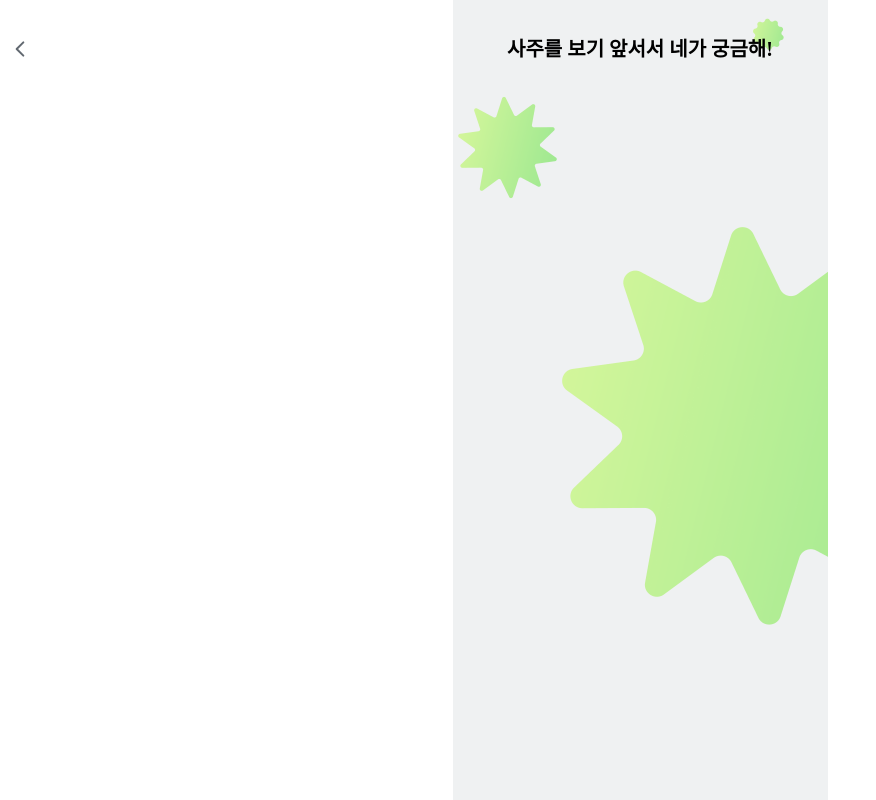
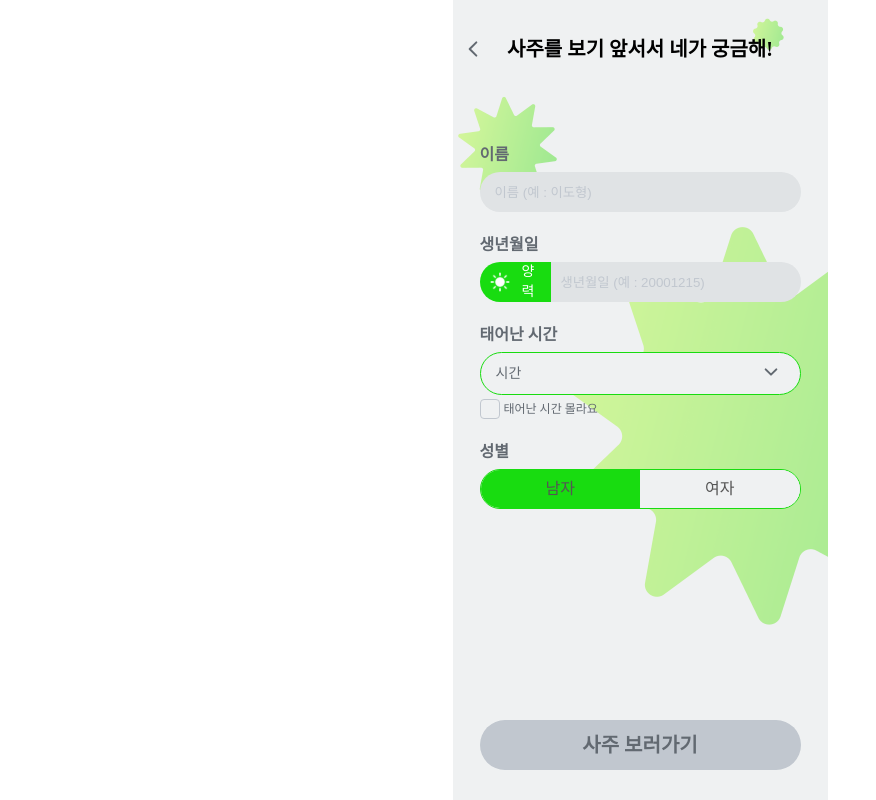
Before and after one commit to minjeoong/35-SOPKATHON-WEB-Team1, a React (Vite) app: page /info in a window 1280 px wide. Shown: the whole page, without its empty margins (0-876 px from the left). Built offline with nearby package versions, Linux system fonts and the light colour scheme; a web font is replaced by a local one.

Commit message:
feat: InfoPage 구현

```diff
--- a/src/components/InfoPage/InputContainer/InputContainer.jsx
+++ b/src/components/InfoPage/InputContainer/InputContainer.jsx
@@ -1,12 +1,12 @@
-import { useState, useCallback } from 'react';
+import { useState, useCallback, useEffect } from 'react';
 import * as S from './InputContainer.style';
 import { DATE } from '@/constants/date';
 import Dropdown from '@/components/common/Dropdown/Dropdown';
 import { InputBirth, InputName } from '@/components/common/Input/Input';
 import GenderSelect from '@/components/common/GenderSelect/GenderSelect';
-import CheckBox from '../common/CheckBox/CheckBox';
+import CheckBox from '@/components/common/CheckBox/CheckBox';
 
-const InputContainer = () => {
+const InputContainer = ({ onValidityChange }) => {
 	const [name, setName] = useState('');
 	const [birth, setBirth] = useState('');
 	const [gender, setGender] = useState('male');
@@ -32,10 +32,15 @@ const InputContainer = () => {
 		setIsDisabled((prev) => !prev);
 		if (isDisabled) {
 			setIsOpen(false);
-		} else {
-			setTime('');
 		}
 	};
+
+	useEffect(() => {
+		const isNameValid = name.trim().length > 0;
+		const isBirthValid = /^[0-9]{8}$/.test(birth); // YYYYMMDD
+		const isTimeValid = isDisabled || time !== '';
+		onValidityChange(isNameValid && isBirthValid && isTimeValid);
+	}, [name, birth, time, isDisabled, onValidityChange]);
 
 	return (
 		<ul css={S.Container}>
--- a/src/components/common/Button/Button.jsx
+++ b/src/components/common/Button/Button.jsx
@@ -1,8 +1,11 @@
 import * as S from '@/components/common/Button/Button.style';
 
-const Button = ({ variant, size, children }) => {
+const Button = ({ variant, size, children, isDisabled }) => {
 	return (
-		<button type='button' css={[S.button, S.variant(variant), S.size(size)]}>
+		<button
+			type='button'
+			css={[S.button, S.variant(variant, isDisabled), S.size(size)]}
+		>
 			{children}
 		</button>
 	);
--- a/src/components/common/Button/Button.style.js
+++ b/src/components/common/Button/Button.style.js
@@ -16,7 +16,7 @@ export const button = css`
 	transition: all 0.2s ease-in;
 `;
 
-export const variant = (variant) => {
+export const variant = (variant, isDisabled) => {
 	const style = {
 		primary: css`
 			display: flex;
@@ -26,7 +26,8 @@ export const variant = (variant) => {
 			gap: 1rem;
 			flex-shrink: 0;
 			border-radius: 40px;
-			background: ${theme.colors.green};
+			background: ${isDisabled ? theme.colors.gray30 : theme.colors.green};
+			color: ${isDisabled ? theme.colors.gray40 : theme.colors.black};
 		`,
 
 		secondary: css``,
--- a/src/components/common/Dropdown/Dropdown.jsx
+++ b/src/components/common/Dropdown/Dropdown.jsx
@@ -15,13 +15,13 @@ const Dropdown = ({
 		<div css={S.wrapper(isDisabled)}>
 			{selectedValue || placeholder}
 			<button onClick={onTrigger}>
-				{!isDisabled && isOpen ? (
+				{isOpen ? (
 					<IcArrowUp width={16} height={16} />
 				) : (
 					<IcArrowDown width={16} height={16} />
 				)}
 			</button>
-			{!isDisabled && isOpen && (
+			{isOpen && (
 				<ul css={S.itemList}>
 					{options.map((option, index) => (
 						<li
--- a/src/components/common/Dropdown/Dropdown.style.js
+++ b/src/components/common/Dropdown/Dropdown.style.js
@@ -10,7 +10,7 @@ export const wrapper = (isDisabled) => css`
 
 	padding: 1rem 1.5rem;
 
-	border: ${isDisabled ? 'none' : `1px solid ${theme.colors.green}`};
+	border: ${isDisabled ? `none` : `1px solid ${theme.colors.green}`};
 	border-radius: 4rem;
 
 	color: ${theme.colors.gray40};
@@ -22,6 +22,7 @@ export const wrapper = (isDisabled) => css`
 
 	button {
 		background: transparent;
+		cursor: ${isDisabled || `pointer`};
 	}
 `;
 
--- a/src/components/common/Header/Header.jsx
+++ b/src/components/common/Header/Header.jsx
@@ -3,12 +3,12 @@ import * as S from './Header.style';
 
 const Header = ({ children }) => {
 	return (
-    <div css={S.backgroundStyle}>
+		<header css={S.backgroundStyle}>
 			<div css={S.headerStyle}>
 				<IcBtnArrowLeft css={S.iconStyle} />
 				<h1 css={S.titleStyle}>{children}</h1>
 			</div>
-    </div>
+		</header>
 	);
 };
 
--- a/src/components/common/Header/Header.style.js
+++ b/src/components/common/Header/Header.style.js
@@ -2,6 +2,7 @@ import { css } from '@emotion/react';
 import { theme } from '@/styles/theme';
 
 export const headerStyle = css`
+	position: relative;
 	display: flex;
 	align-items: center;
 	justify-content: center;
--- a/src/components/common/Input/Input.jsx
+++ b/src/components/common/Input/Input.jsx
@@ -6,7 +6,7 @@ export const InputName = React.memo(({ value, onChange }) => {
 	return (
 		<input
 			css={S.input}
-			placeholder='이름을 입력해주세요'
+			placeholder='이름 (예 : 이도형)'
 			value={value}
 			onChange={onChange}
 		/>
@@ -31,7 +31,7 @@ export const InputBirth = React.memo(({ value, onChange }) => {
 				<span>{isSolar ? '양력' : '음력'}</span>
 			</button>
 			<input
-				placeholder='생년월일을 입력해주세요'
+				placeholder='생년월일 (예 : 20001215) '
 				value={value}
 				onChange={onChange}
 			/>
--- a/src/components/common/Input/Input.style.js
+++ b/src/components/common/Input/Input.style.js
@@ -8,6 +8,7 @@ const sharedInputStyles = css`
 	height: 4rem;
 	border-radius: 40px;
 	transition: background 0.3s ease;
+	color: ${theme.colors.gray50};
 
 	&::placeholder {
 		color: ${theme.colors.gray30};
@@ -40,8 +41,12 @@ const sharedBtnInputStyles = css`
 	border-top-right-radius: 40px;
 	border-bottom-right-radius: 40px;
 	background: ${theme.colors.gray20};
-	color: ${theme.colors.gray40};
+	color: ${theme.colors.gray50};
 	transition: background 0.3s ease;
+
+	&::placeholder {
+		color: ${theme.colors.gray30};
+	}
 
 	&:not(:placeholder-shown) {
 		border: 1.5px solid ${theme.colors.green};
--- a/src/pages/InfoPage/InfoPage.jsx
+++ b/src/pages/InfoPage/InfoPage.jsx
@@ -1,12 +1,25 @@
+import { useState } from 'react';
+import InputContainer from '@/components/InfoPage/InputContainer/InputContainer';
 import * as S from './InfoPage.style';
 import Header from '@/components/common/Header/Header';
+import Button from '@/components/common/Button/Button';
 
 const InfoPage = () => {
-  return (
-    <div css={S.backgroundStyle}>
-      <Header>사주를 보기 앞서서 네가 궁금해!</Header>
-    </div>
-  );
+	const [isFormValid, setIsFormValid] = useState(false);
+
+	return (
+		<div css={S.backgroundStyle}>
+			<Header>사주를 보기 앞서서 네가 궁금해!</Header>
+			<section css={S.container}>
+				<InputContainer onValidityChange={setIsFormValid} />
+				<div css={S.btnContainer}>
+					<Button variant='primary' size='large' isDisabled={!isFormValid}>
+						사주 보러가기
+					</Button>
+				</div>
+			</section>
+		</div>
+	);
 };
 
 export default InfoPage;
--- a/src/pages/InfoPage/InfoPage.style.js
+++ b/src/pages/InfoPage/InfoPage.style.js
@@ -2,9 +2,19 @@ import { css } from '@emotion/react';
 import background from '@/assets/img/background.png';
 
 export const backgroundStyle = css`
-  background-image: url(${background});
-  background-size: cover;
-  background-position: center;
-  width: 100%;
-  height: 66.7rem;
+	background-image: url(${background});
+	background-size: cover;
+	background-position: center;
+	width: 100%;
+	height: 66.7rem;
 `;
+
+export const container = css`
+	margin-top: 8.1rem;
+	padding: 0 2.7rem;
+`;
+
+export const btnContainer = css`
+	position: absolute;
+	bottom: 3rem;
+`;
--- a/src/styles/theme.js
+++ b/src/styles/theme.js
@@ -46,7 +46,7 @@ const fonts = {
 		font-family: 'Apple SD Gothic Neo';
 		font-size: 2rem;
 		font-style: normal;
-		font-weight: 800;
+		font-weight: 700;
 		line-height: 2.6rem;
 	`,
 	title3: css`
```
Lines whose indentation alone changed are shown as unchanged.
